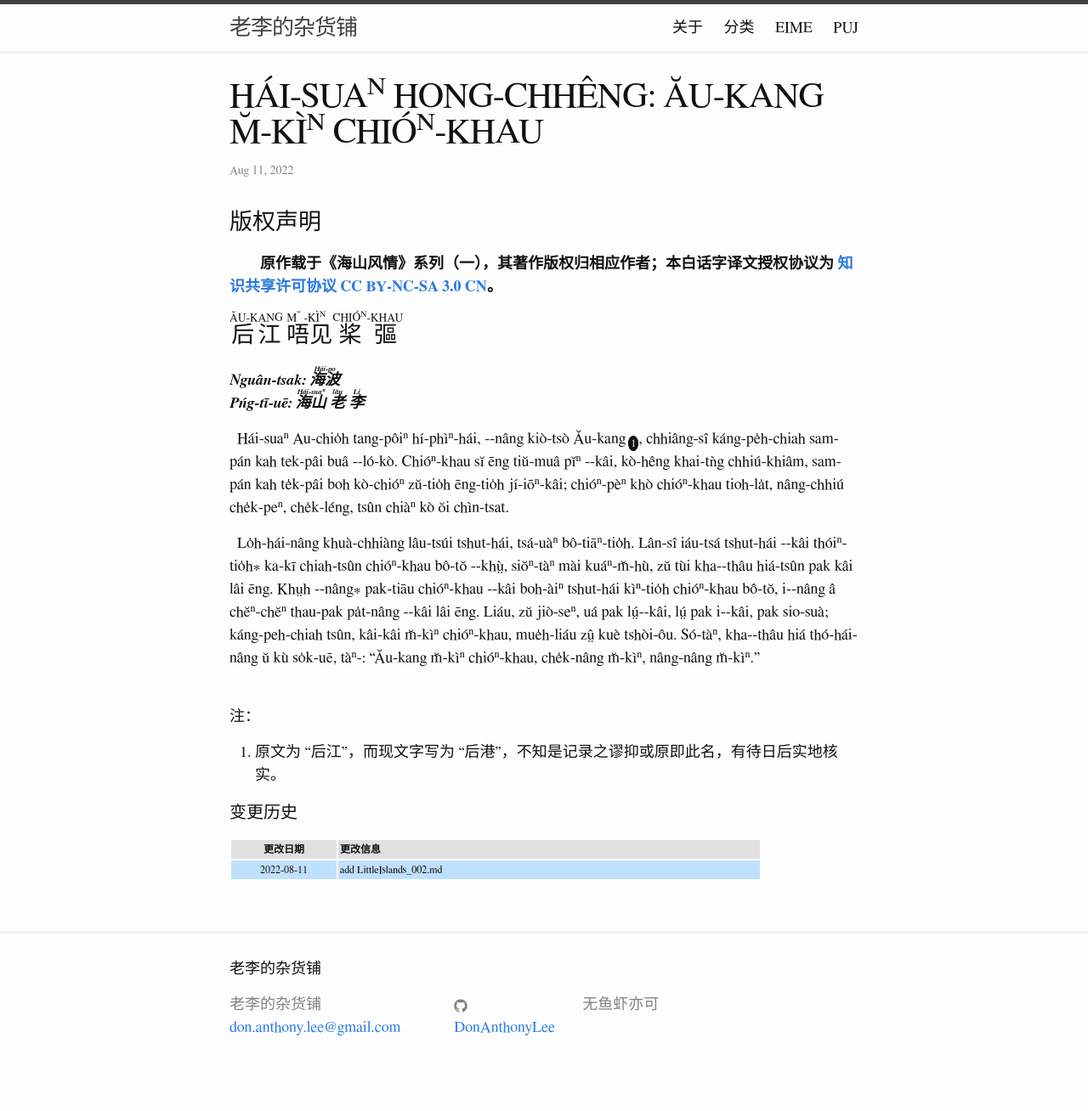
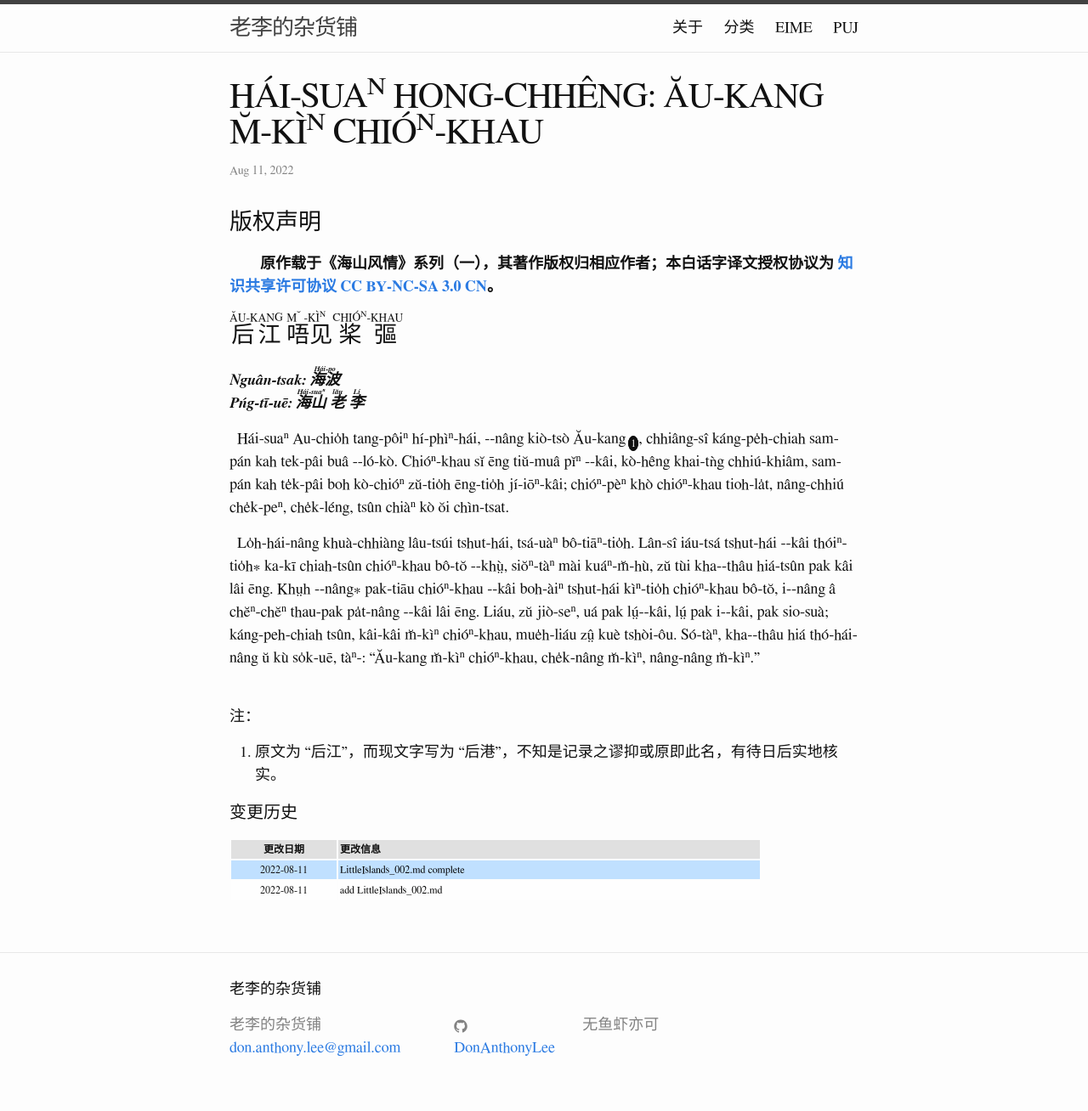
Before and after one commit to DonAnthonyLee/DonAnthonyLee.github.io, a Jekyll site: the page built from docs/puj/LittleIslands_002.md, in a window 1280 px wide. Shown: the whole page at 85% size. Built offline with Jekyll 4.4.1, drawn with Linux system fonts in a browser that asks for light colours; some web fonts are replaced; before the commit the page ends 1284 px from its top, so only the background shows below that.

Commit message:
update changelog of LittleIslands_002 (IGNORE_CHANGELOG)

```diff
--- a/docs/puj/LittleIslands_002.md
+++ b/docs/puj/LittleIslands_002.md
@@ -52,4 +52,5 @@
 
 | 更改日期 | 更改信息 |
 | --- | --- |
+| 2022-08-11 | <a href="https://github.com/DonAnthonyLee/DonAnthonyLee.github.io/commit/760ff409b7bbcd319707c1ea09dce7c426fa9079" target="_blank">LittleIslands_002.md complete</a> |
 | 2022-08-11 | <a href="https://github.com/DonAnthonyLee/DonAnthonyLee.github.io/commit/fabf59eb5fafa78ebdd5228bed46fd9e38cd0e12" target="_blank">add LittleIslands_002.md</a> |
```
